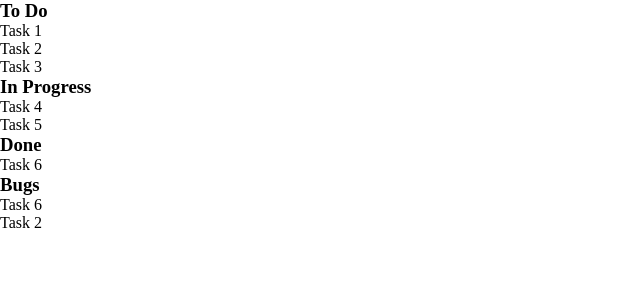
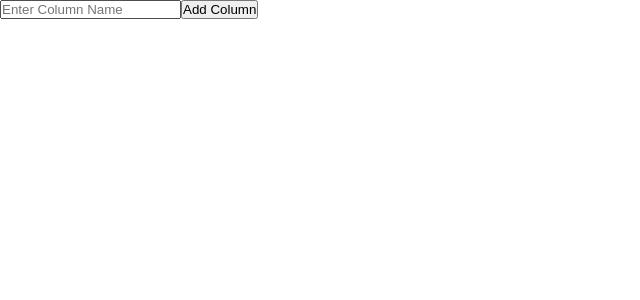
Before and after one commit to Prajwal-Pawar/projectflow-electron, a React (Vite) app: page / in a window 1280 px wide. Shown: the top 300 px of the page, without its empty margins (0-640 px from the left). Built offline with nearby package versions, Linux system fonts and the light colour scheme.

Commit message:
redesigned all components

```diff
--- a/src/components/Board.tsx
+++ b/src/components/Board.tsx
@@ -1,31 +1,63 @@
+import { useState } from "react";
 import Column from "./Column";
 
 const Board = () => {
-  const columnData = [
-    { id: "column-1", title: "To Do", taskIds: ["task-1", "task-2", "task-3"] },
-    { id: "column-2", title: "In Progress", taskIds: ["task-4", "task-5"] },
-    { id: "column-3", title: "Done", taskIds: ["task-6"] },
-    { id: "column-4", title: "Bugs", taskIds: ["task-6", "task-2"] },
-  ];
+  // hooks
+  const [columns, setColumns] = useState([] as any);
+  const [newColumnName, setNewColumnName] = useState("");
 
-  const taskData = {
-    "task-1": { id: "task-1", content: "Task 1" },
-    "task-2": { id: "task-2", content: "Task 2" },
-    "task-3": { id: "task-3", content: "Task 3" },
-    "task-4": { id: "task-4", content: "Task 4" },
-    "task-5": { id: "task-5", content: "Task 5" },
-    "task-6": { id: "task-6", content: "Task 6" },
+  // add columns
+  const handleAddColumn = () => {
+    if (newColumnName.trim() === "") {
+      return;
+    }
+
+    const newColumn = {
+      id: `column-${Date.now()}`,
+      title: newColumnName,
+      tasks: [],
+    };
+
+    setColumns((prevColumns: any) => [...prevColumns, newColumn]);
+    setNewColumnName("");
+  };
+
+  // add tasks
+  const handleAddTask = (columnId: any, task: any) => {
+    setColumns((prevColumns: any) =>
+      prevColumns.map((column: any) => {
+        if (column.id === columnId) {
+          return {
+            ...column,
+            tasks: [...column.tasks, task],
+          };
+        }
+        return column;
+      })
+    );
   };
 
   return (
     <div className="board">
-      {columnData.map((column: any) => (
+      {columns.map((column: any) => (
         <Column
           key={column.id}
           column={column}
-          tasks={column.taskIds.map((taskId: keyof object) => taskData[taskId])}
+          // onAddTask={(task: any) => handleAddTask(column.id, task)}
+          onAddTask={handleAddTask}
         />
       ))}
+
+      <div className="add-column">
+        <input
+          type="text"
+          value={newColumnName}
+          placeholder="Enter Column Name"
+          onChange={(e) => setNewColumnName(e.target.value)}
+        />
+
+        <button onClick={handleAddColumn}>Add Column</button>
+      </div>
     </div>
   );
 };
--- a/src/components/Column.tsx
+++ b/src/components/Column.tsx
@@ -1,9 +1,40 @@
+import { useEffect, useState } from "react";
 import { Droppable } from "react-beautiful-dnd";
 import Task from "./Task";
 
 const Column = (props: any) => {
   // destructuring props
-  const { column, tasks } = props;
+  // const { column, tasks } = props;
+  const { column, onAddTask } = props;
+
+  // hooks
+  const [newTaskName, setNewTaskName] = useState("");
+  const [tasks, setTasks] = useState([] as any);
+
+  useEffect(() => {
+    setTasks(column.tasks);
+  }, [column.tasks]);
+
+  // add tasks
+  const handleAddTask = () => {
+    if (newTaskName.trim() === "") {
+      return;
+    }
+
+    const newTask = {
+      id: `task-${Date.now()}`,
+      name: newTaskName,
+    };
+
+    onAddTask(column.id, newTask);
+    setTasks((prevTasks: any) => [...prevTasks, newTask]);
+
+    setNewTaskName("");
+  };
+
+  // const handleTaskInputChange = (e: any) => {
+  //   setNewTaskName(e.target.value);
+  // };
 
   return (
     <div className="column">
@@ -22,6 +53,18 @@ const Column = (props: any) => {
           </div>
         )}
       </Droppable>
+
+      <div className="add-task">
+        <input
+          type="text"
+          value={newTaskName}
+          placeholder="Enter Task"
+          onChange={(e: any) => setNewTaskName(e.target.value)}
+          // onChange={handleTaskInputChange}
+        />
+
+        <button onClick={handleAddTask}>Add Task</button>
+      </div>
     </div>
   );
 };
--- a/src/components/Task.tsx
+++ b/src/components/Task.tsx
@@ -13,7 +13,7 @@ const Task = (props: any) => {
           {...provided.dragHandleProps}
           ref={provided.innerRef}
         >
-          {task.content}
+          {task.name}
         </div>
       )}
     </Draggable>
```
